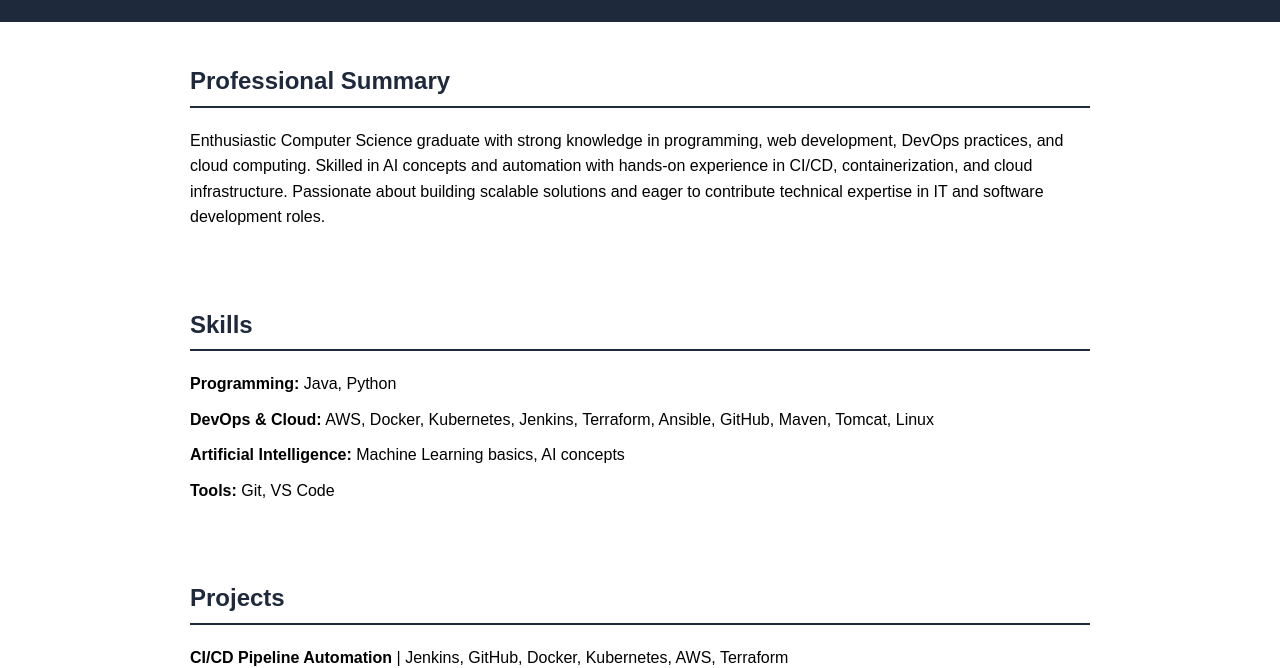
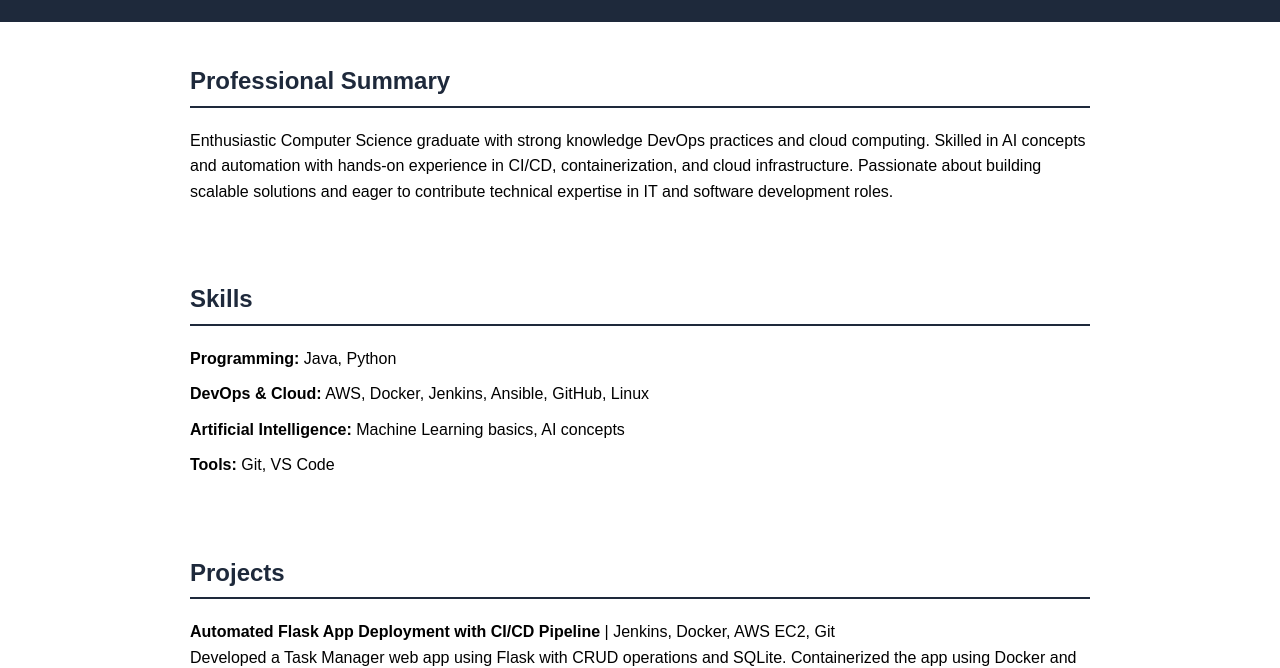
Before and after one commit to siddhartha-nalam/nalam-siddhartha-portfolio, a plain HTML site: page index.html in a window 1280 px wide. Shown: the part 135-803 px from the top of the page. Drawn offline with Linux system fonts and the light colour scheme.

Commit message:
Update index.html

```diff
--- a/index.html
+++ b/index.html
@@ -25,14 +25,14 @@
 
   <section>
     <h2>Professional Summary</h2>
-    <p>Enthusiastic Computer Science graduate with strong knowledge in programming, web development, DevOps practices, and cloud computing. Skilled in AI concepts and automation with hands-on experience in CI/CD, containerization, and cloud infrastructure. Passionate about building scalable solutions and eager to contribute technical expertise in IT and software development roles.</p>
+    <p>Enthusiastic Computer Science graduate with strong knowledge DevOps practices and cloud computing. Skilled in AI concepts and automation with hands-on experience in CI/CD, containerization, and cloud infrastructure. Passionate about building scalable solutions and eager to contribute technical expertise in IT and software development roles.</p>
   </section>
 
   <section>
     <h2>Skills</h2>
     <ul>
       <li><b>Programming:</b> Java, Python</li>
-      <li><b>DevOps & Cloud:</b> AWS, Docker, Kubernetes, Jenkins, Terraform, Ansible, GitHub, Maven, Tomcat, Linux</li>
+      <li><b>DevOps & Cloud:</b> AWS, Docker, Jenkins, Ansible, GitHub, Linux</li>
       <li><b>Artificial Intelligence:</b> Machine Learning basics, AI concepts</li>
       <li><b>Tools:</b> Git, VS Code</li>
     </ul>
@@ -41,7 +41,7 @@
   <section>
     <h2>Projects</h2>
     <ul>
-      <li><b>CI/CD Pipeline Automation</b> | Jenkins, GitHub, Docker, Kubernetes, AWS, Terraform<br>Designed and deployed a fully automated CI/CD pipeline for a sample web application. Implemented infrastructure as code using Terraform to provision AWS resources. Automated container deployment with Docker and Kubernetes.</li>
+      <li><b>Automated Flask App Deployment with CI/CD Pipeline</b> | Jenkins, Docker, AWS EC2, Git<br>Developed a Task Manager web app using Flask with CRUD operations and SQLite. Containerized the app using Docker and automated the build, test, and deployment pipeline using Jenkins. Configured Jenkins stages for Docker build, image push to Docker Hub, and automatic deployment on AWS EC2 using SSH. Demonstrated end-to-end DevOps lifecycle from code commit to live deployment.</li>
     </ul>
   </section>
 
```
